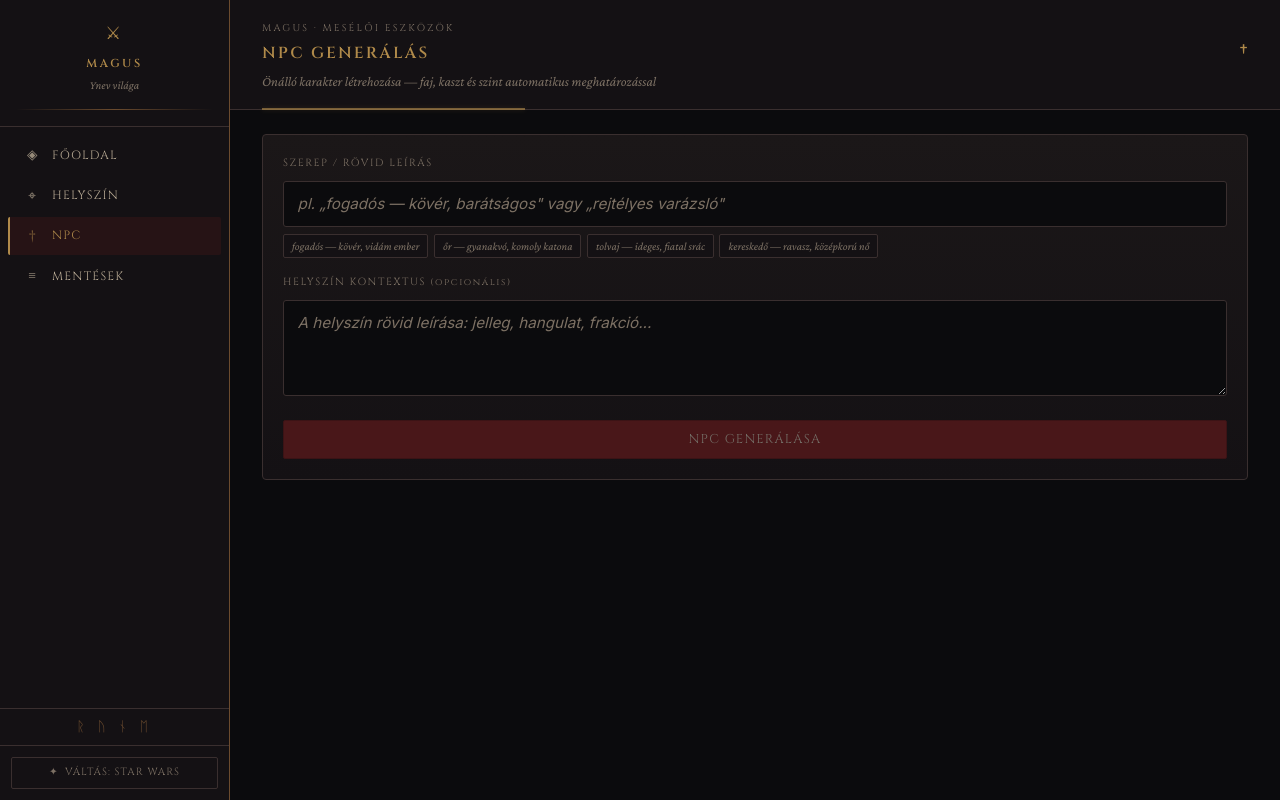
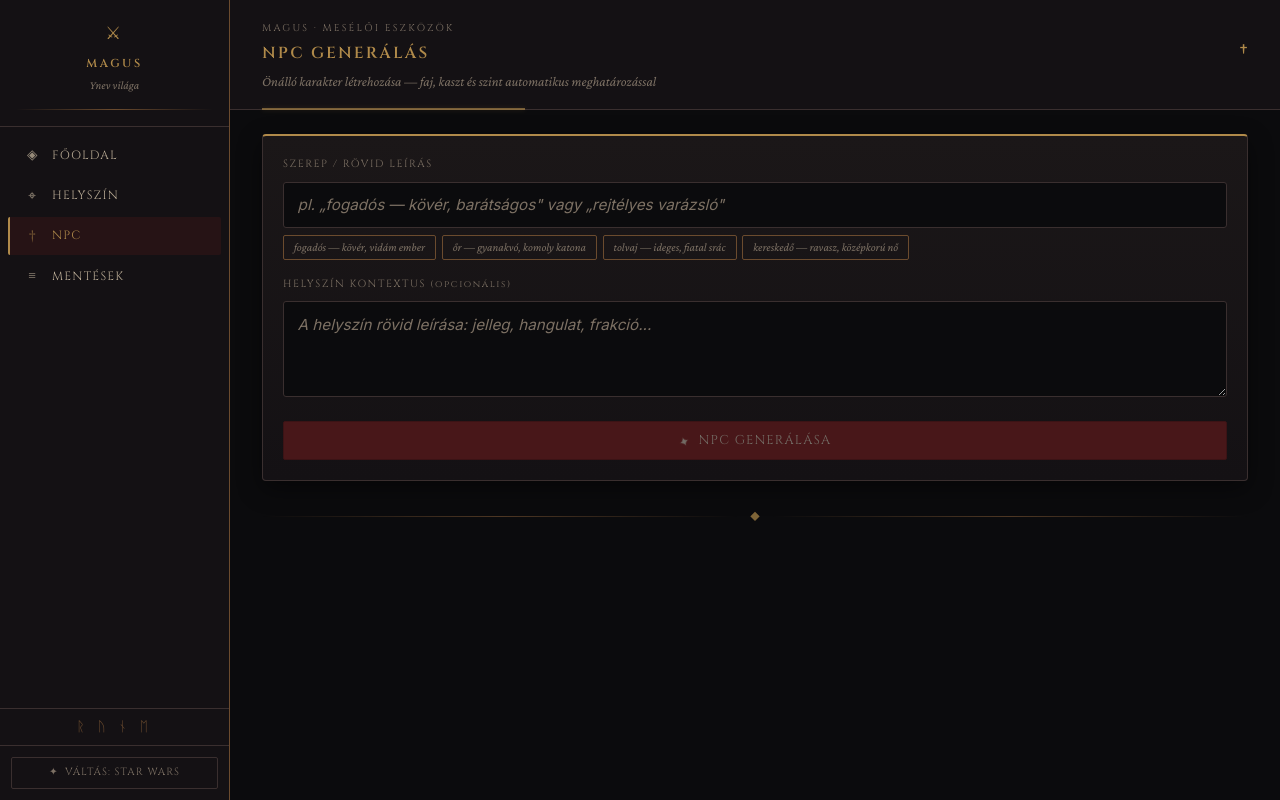
Before and after one commit to Bleezer/tabletop-dm-engine, a React (Vite) app in the folder frontend/: page /npc in a window 1280 px wide. Built offline with nearby package versions, Linux system fonts and the light colour scheme.

Commit message:
Restyle NPC generator input panel as ledger archive panel

```diff
--- a/frontend/src/pages/NpcGenerator.jsx
+++ b/frontend/src/pages/NpcGenerator.jsx
@@ -418,10 +418,8 @@ export default function NpcGenerator() {
       <div style={{ padding: '1.5rem 2rem', flex: 1 }}>
         {/* Input panel */}
         <div
+          className="archive-panel archive-panel-gold"
           style={{
-            background: 'linear-gradient(180deg, var(--th-surface2) 0%, var(--th-surface) 100%)',
-            border: '1px solid var(--th-border)',
-            borderRadius: '4px',
             padding: '1.25rem',
             marginBottom: '1.5rem',
             display: 'flex',
@@ -458,24 +456,26 @@ export default function NpcGenerator() {
                   key={r}
                   onClick={() => setRoleHint(r)}
                   style={{
-                    background: 'var(--th-surface)',
-                    border: '1px solid var(--th-border)',
+                    background: 'transparent',
+                    border: '1px solid var(--th-border-strong)',
                     borderRadius: '2px',
                     color: 'var(--th-faint)',
-                    fontSize: '0.7rem',
-                    padding: '2px 8px',
+                    fontSize: '0.72rem',
+                    padding: '2px 10px',
                     cursor: 'pointer',
                     fontFamily: 'var(--font-lore)',
                     fontStyle: 'italic',
-                    transition: 'border-color 0.1s, color 0.1s',
+                    transition: 'border-color 0.15s, color 0.15s, background 0.15s',
                   }}
                   onMouseEnter={e => {
-                    e.currentTarget.style.color = 'var(--th-muted)'
-                    e.currentTarget.style.borderColor = 'var(--th-border-strong)'
+                    e.currentTarget.style.color = 'var(--th-gold)'
+                    e.currentTarget.style.borderColor = 'var(--th-gold)'
+                    e.currentTarget.style.background = 'rgba(176,138,74,0.08)'
                   }}
                   onMouseLeave={e => {
                     e.currentTarget.style.color = 'var(--th-faint)'
-                    e.currentTarget.style.borderColor = 'var(--th-border)'
+                    e.currentTarget.style.borderColor = 'var(--th-border-strong)'
+                    e.currentTarget.style.background = 'transparent'
                   }}
                 >
                   {r}
@@ -517,9 +517,22 @@ export default function NpcGenerator() {
             onClick={handleGenerate}
             disabled={loading || !roleHint.trim()}
           >
+            {!loading && (
+              <span
+                style={{
+                  display: 'inline-block',
+                  marginRight: '0.5rem',
+                  animation: 'arch-seal-rotate 8s linear infinite',
+                }}
+              >
+                ✦
+              </span>
+            )}
             NPC generálása
           </Button>
         </div>
+
+        <RuneDivider symbol="⬥" />
 
         {loading && <Spinner label="NPC generálása..." size={36} />}
 
```
